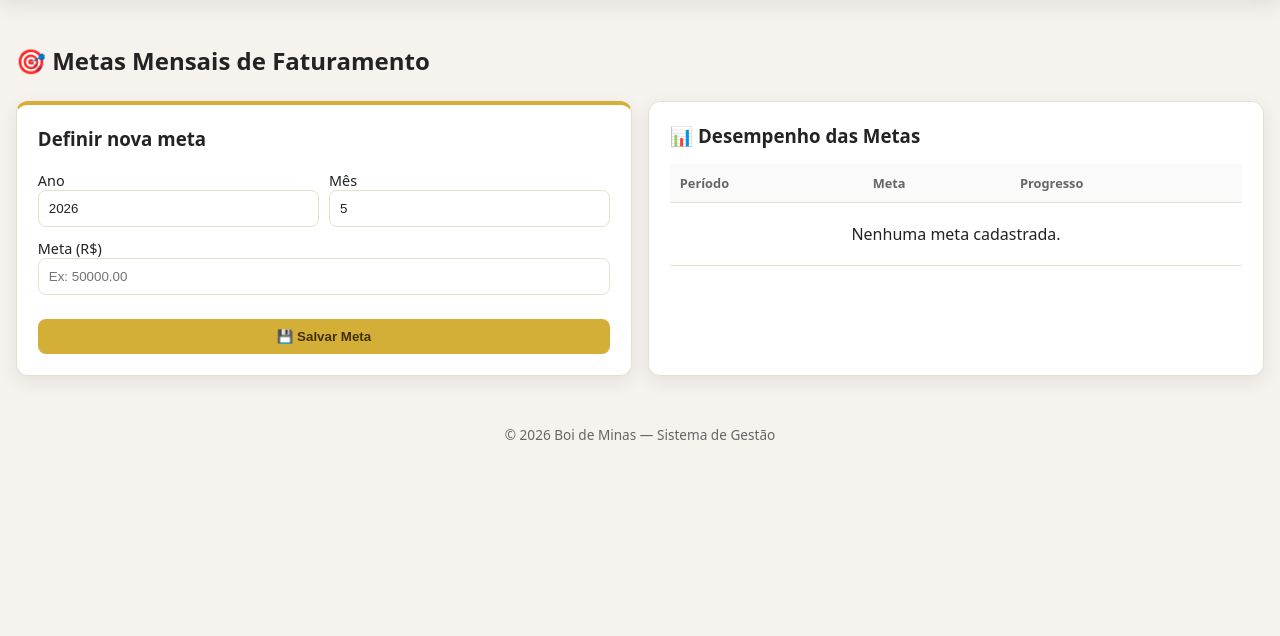
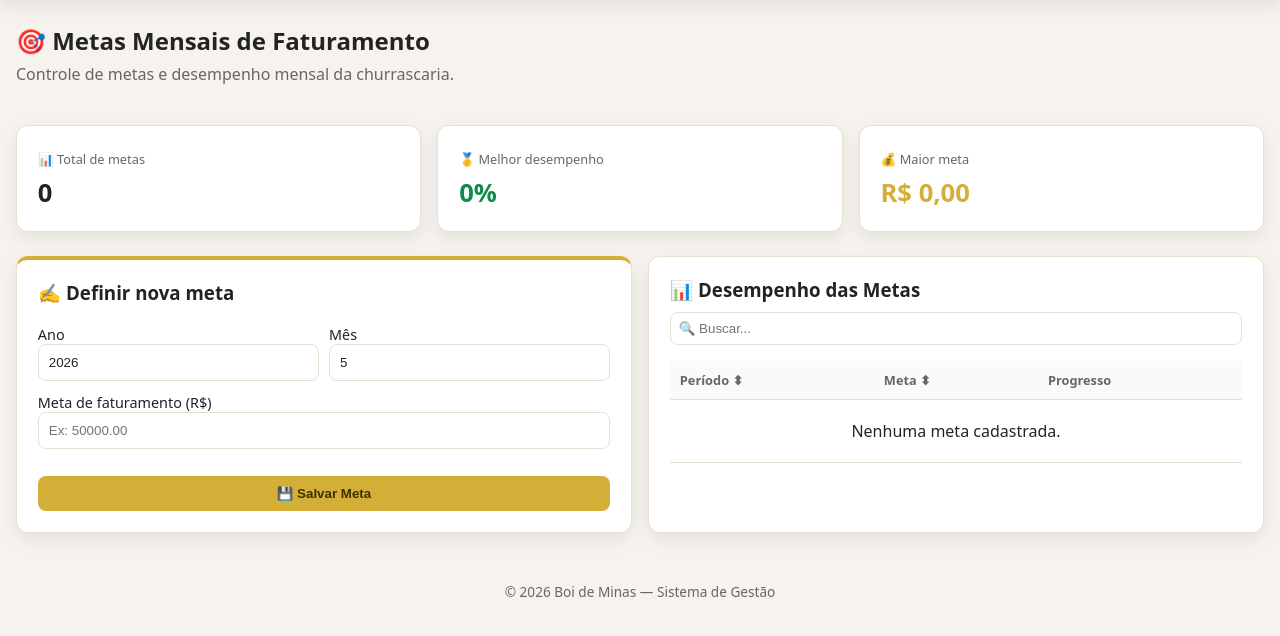
Before and after one commit to mattheuschaves2920-ops/boi-de-minas-sistema, a Flask app: template templates/metas.html in a window 1280 px wide. Shown: the part 82-718 px from the top of the page. Run offline with Flask 3, Linux system fonts and the light colour scheme; the template is opened without the code that fills it, so the values that code supplies are empty.

Commit message:
Update metas.html

```diff
--- a/templates/metas.html
+++ b/templates/metas.html
@@ -2,17 +2,110 @@
 
 {% block content %}
 
-<!-- TÍTULO -->
+<!-- TOPO -->
 
-<h2
+<div
     style="
+        display:flex;
+        justify-content:space-between;
+        align-items:center;
+        gap:12px;
+        flex-wrap:wrap;
         margin-bottom:1.5rem;
     "
 >
 
+    <div>
+
+        <h2 style="margin:0;">
+
             🎯 Metas Mensais de Faturamento
 
         </h2>
+
+        <p
+            class="muted"
+            style="margin-top:6px;"
+        >
+
+            Controle de metas e desempenho mensal da churrascaria.
+
+        </p>
+
+    </div>
+
+</div>
+
+<!-- MÉTRICAS -->
+
+<div
+    class="grid metrics"
+    style="margin-bottom:1.5rem;"
+>
+
+    <div class="card metric">
+
+        <span>
+            📊 Total de metas
+        </span>
+
+        <strong>
+
+            {{ metas|length if metas else 0 }}
+
+        </strong>
+
+    </div>
+
+    <div class="card metric">
+
+        <span>
+            🥇 Melhor desempenho
+        </span>
+
+        <strong style="color:var(--green);">
+
+            {% if metas %}
+
+                {{ metas|map(attribute='percentual')|max }}%
+
+            {% else %}
+
+                0%
+
+            {% endif %}
+
+        </strong>
+
+    </div>
+
+    <div class="card metric">
+
+        <span>
+            💰 Maior meta
+        </span>
+
+        <strong style="color:var(--gold);">
+
+            R$
+
+            {% if metas %}
+
+                {{ '%.2f'|format(
+                    metas|map(attribute='goal')|max
+                ) }}
+
+            {% else %}
+
+                0,00
+
+            {% endif %}
+
+        </strong>
+
+    </div>
+
+</div>
 
 <div class="grid two">
 
@@ -23,25 +116,66 @@
         style="border-top:4px solid var(--gold);"
     >
 
-        <h3
+        <div
             style="
-                margin:0 0 1.25rem;
+                display:flex;
+                justify-content:space-between;
+                align-items:center;
+                margin-bottom:1.25rem;
             "
         >
 
-            Definir nova meta
+            <h3 style="margin:0;">
+
+                ✍️ Definir nova meta
 
             </h3>
+
+        </div>
+
+        <!-- ALERTAS -->
+
+        {% if error %}
+
+        <div
+            class="alert alert-error"
+            style="margin-bottom:15px;"
+        >
+
+            ⚠️ {{ error }}
+
+        </div>
+
+        {% endif %}
+
+        {% if success %}
+
+        <div
+            class="alert alert-success"
+            style="margin-bottom:15px;"
+        >
+
+            ✅ {{ success }}
+
+        </div>
+
+        {% endif %}
+
+        <!-- FORMULÁRIO -->
 
         <form method="POST">
 
             <!-- CSRF -->
+
+            {% if csrf_token %}
 
             <input
                 type="hidden"
                 name="csrf_token"
                 value="{{ csrf_token() }}"
             >
+
+            {% endif %}
 
             <!-- ANO / MÊS -->
 
@@ -60,12 +194,9 @@
                     <input
                         type="number"
                         name="year"
-
                         value="{{ now().year }}"
-
                         min="2024"
                         max="2035"
-
                         required
                     >
 
@@ -78,12 +209,9 @@
                     <input
                         type="number"
                         name="month"
-
                         value="{{ now().month }}"
-
                         min="1"
                         max="12"
-
                         required
                     >
 
@@ -95,17 +223,14 @@
 
             <label>
 
-                Meta (R$)
+                Meta de faturamento (R$)
 
                 <input
                     type="number"
                     step="0.01"
                     min="1"
-
                     name="goal"
-
                     placeholder="Ex: 50000.00"
-
                     required
                 >
 
@@ -116,13 +241,12 @@
             <button
                 class="btn"
                 type="submit"
-
                 style="
                     width:100%;
-                    margin-top:12px;
-
+                    margin-top:15px;
                     background:var(--gold);
                     color:#403000;
+                    font-weight:700;
                 "
             >
 
@@ -138,27 +262,57 @@
 
     <section class="card">
 
-        <h3
+        <div
             style="
-                margin:0 0 1rem;
+                display:flex;
+                justify-content:space-between;
+                align-items:center;
+                margin-bottom:1rem;
+                gap:10px;
+                flex-wrap:wrap;
             "
         >
+
+            <h3 style="margin:0;">
 
                 📊 Desempenho das Metas
 
             </h3>
 
+            <input
+                type="text"
+                id="busca-meta"
+                placeholder="🔍 Buscar..."
+                style="
+                    padding:8px;
+                    border-radius:8px;
+                    border:1px solid var(--line);
+                "
+            >
+
+        </div>
+
+        <!-- TABELA -->
+
         <div class="table-wrap">
 
-            <table>
+            <table id="tabela-metas">
 
                 <thead>
 
                     <tr>
 
-                        <th>Período</th>
-                        <th>Meta</th>
-                        <th>Progresso</th>
+                        <th onclick="sortTable(0)">
+                            Período ⬍
+                        </th>
+
+                        <th onclick="sortTable(1)">
+                            Meta ⬍
+                        </th>
+
+                        <th>
+                            Progresso
+                        </th>
 
                     </tr>
 
@@ -192,8 +346,12 @@
 
                             <td>
 
+                                <strong>
+
                                     R$
                                     {{ '%.2f'|format(m.goal or 0) }}
+
+                                </strong>
 
                                 <br>
 
@@ -211,7 +369,7 @@
                             <!-- PROGRESSO -->
 
                             <td
-                                style="min-width:180px;"
+                                style="min-width:220px;"
                             >
 
                                 <strong>
@@ -225,19 +383,14 @@
                                 <div
                                     style="
                                         margin-top:6px;
-
-                                        height:8px;
-
+                                        height:10px;
                                         background:#eee;
-
                                         border-radius:6px;
-
                                         overflow:hidden;
                                     "
                                 >
 
                                     <div
-
                                         style="
                                             width:
                                             {{ [percentual, 100]|min }}%;
@@ -290,9 +443,7 @@
 
                         <td
                             colspan="3"
-
                             class="center"
-
                             style="padding:20px;"
                         >
 
@@ -314,4 +465,103 @@
 
 </div>
 
+<!-- SCRIPT -->
+
+<script>
+
+/* BUSCA */
+
+document
+.getElementById('busca-meta')
+?.addEventListener(
+    'keyup',
+    function() {
+
+        const termo =
+            this.value.toLowerCase();
+
+        const linhas =
+            document.querySelectorAll(
+                '#tabela-metas tbody tr'
+            );
+
+        linhas.forEach(linha => {
+
+            linha.style.display =
+
+                linha.innerText
+                .toLowerCase()
+                .includes(termo)
+
+                ? ''
+                : 'none';
+
+        });
+
+    }
+);
+
+/* ORDENAÇÃO */
+
+function sortTable(col) {
+
+    const tabela =
+        document.getElementById(
+            'tabela-metas'
+        );
+
+    if (!tabela) return;
+
+    const tbody =
+        tabela.querySelector('tbody');
+
+    const rows =
+        Array.from(
+            tbody.querySelectorAll('tr')
+        );
+
+    const asc =
+        tabela.dataset.sort !== 'asc';
+
+    rows.sort((a, b) => {
+
+        const A =
+            a.cells[col]?.innerText
+            .trim()
+            .toLowerCase() || '';
+
+        const B =
+            b.cells[col]?.innerText
+            .trim()
+            .toLowerCase() || '';
+
+        return asc
+
+            ? A.localeCompare(
+                B,
+                'pt-BR',
+                { numeric:true }
+              )
+
+            : B.localeCompare(
+                A,
+                'pt-BR',
+                { numeric:true }
+              );
+
+    });
+
+    rows.forEach(row => {
+
+        tbody.appendChild(row);
+
+    });
+
+    tabela.dataset.sort =
+        asc ? 'asc' : 'desc';
+
+}
+
+</script>
+
 {% endblock %}
```
Lines whose indentation alone changed are shown as unchanged.
